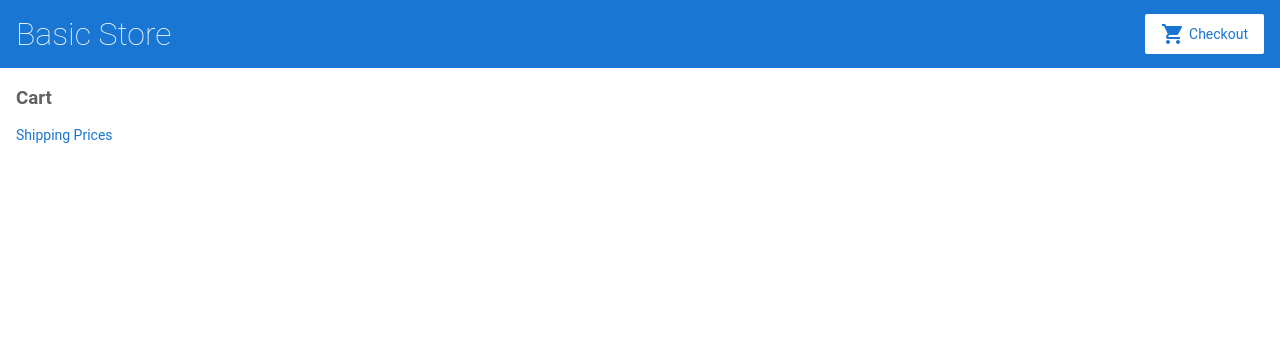
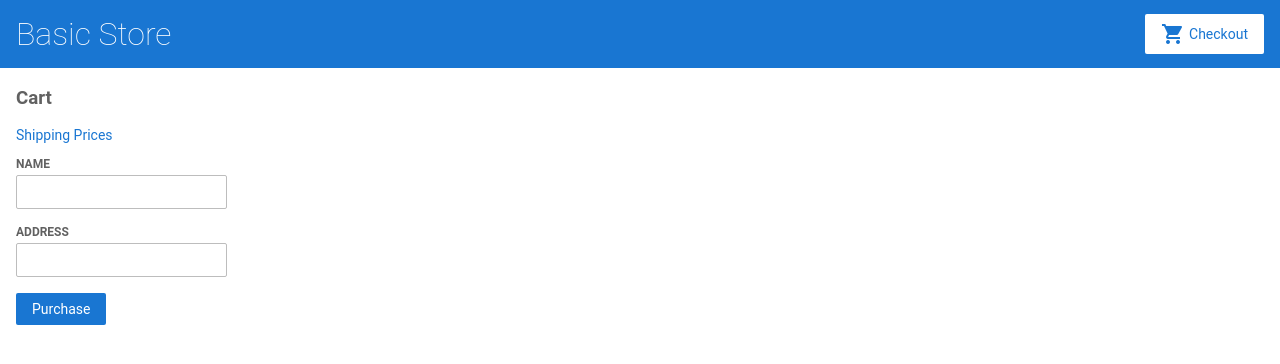
Before and after one commit to hillhousedev/Angular-basic-cart, an Angular app: page /cart in a window 1280 px wide. Shown: the top 364 px of the page. Built offline with nearby package versions, Linux system fonts and the light colour scheme.

Commit message:
Form builder added and data capturing working

```diff
--- a/src/app/cart/cart.component.html
+++ b/src/app/cart/cart.component.html
@@ -7,3 +7,23 @@
     <span>{{ item.name }}</span>
     <span>{{ item.price | currency:'$' }}</span>
 </div>
+
+<form [formGroup]="checkoutForm" (ngSubmit)="onSubmit(checkoutForm.value)">
+
+    <div>
+        <label for="name">
+            Name
+        </label>
+        <input id="name" type="text" formControlName="name">
+    </div>
+
+    <div>
+        <label for="address">
+            Address
+        </label>
+        <input id="address" type="text" formControlName="address">
+
+    </div>
+
+    <button class="button" type="submit">Purchase</button>
+</form>
--- a/src/app/cart/cart.component.ts
+++ b/src/app/cart/cart.component.ts
@@ -12,13 +12,32 @@ import { CartService } from '../cart.service';
 export class CartComponent implements OnInit {
 
   items;
+  checkoutForm;
 
   constructor(
-    private cartService: CartService
-  ) { }
+    private cartService: CartService,
+    private formBuilder: FormBuilder,
+  // tslint:disable-next-line:no-trailing-whitespace
+  ) {
+      this.checkoutForm = this.formBuilder.group({
+        name: '',
+        address: ''
+      });
+  }
 
-  ngOnInit(): void {
+  // tslint:disable-next-line:typedef
+  ngOnInit(){
     this.items = this.cartService.getItems();
   }
 
+  // tslint:disable-next-line:typedef
+  onSubmit(customerData) {
+    // Process checkout data here
+    this.items = this.cartService.clearCart();
+    this.checkoutForm.reset();
+
+    console.warn('Your order has been submitted ', customerData);
+  }
+
+
 }
```
